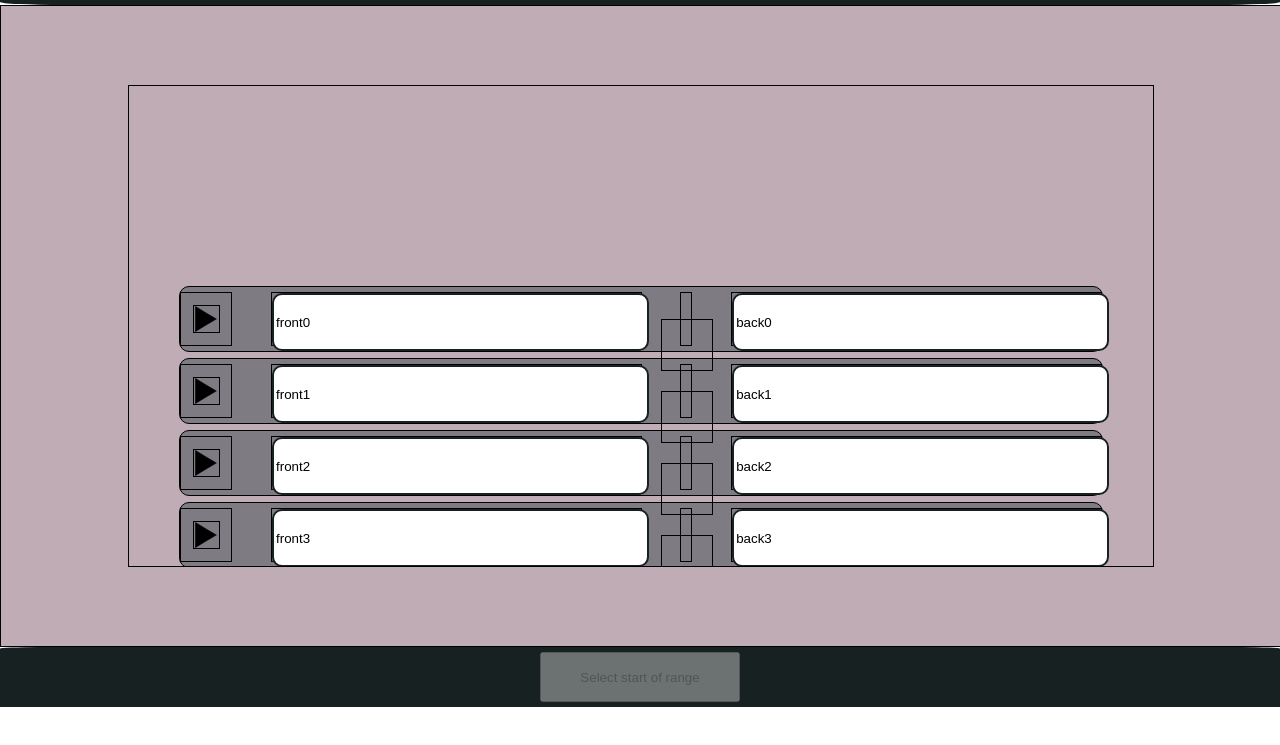
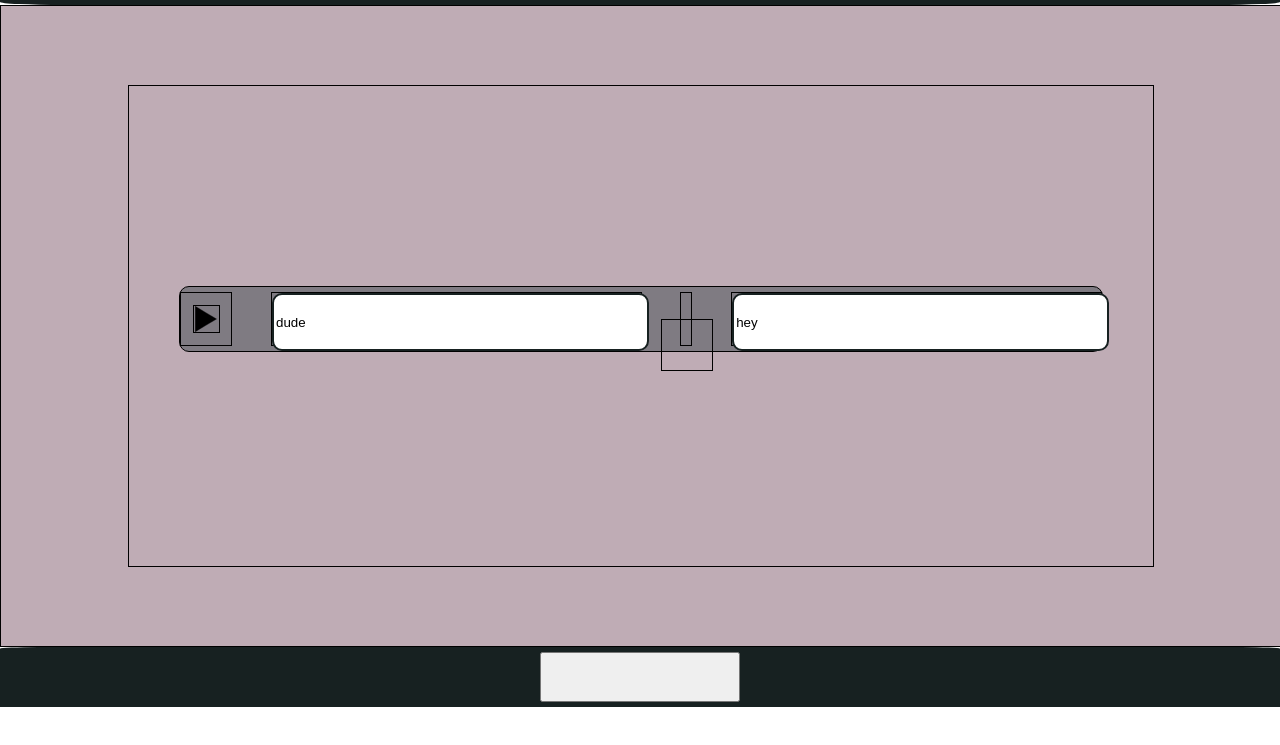
Before and after one commit to raquelboujnah/WordLearningApp, a website: page public/main/index.html in a window 1280 px wide. Shown: the part 55-800 px from the top of the page. Drawn offline with Linux system fonts and the light colour scheme.

Commit message:
main page overhaul

```diff
--- a/public/main/index.html
+++ b/public/main/index.html
@@ -22,6 +22,7 @@
             <button id="sessionBtn"></button>
         </footer>
 
-        <script src="./res/main.js"></script>
+        <!-- <script src="./res/main.js"></script> -->
+        <script src="./res/main2.js"></script>
     </body>
 </html>
--- a/public/main/res/main.js
+++ b/public/main/res/main.js
@@ -168,8 +168,32 @@ const container = document.getElementById('container');
 
 setupLogOut()
 
+const cards = [
+    {id: 1, front: 'front1', back: 'back1'},
+    {id: 2, front: 'front2', back: 'back2'},
+    {id: 3, front: 'front3', back: 'back3'},
+]
+
+insertItems(cards);
 
 const items = []
+
+function setHeader(username){
+    const header = document.querySelector('header h1');
+    header.textContent = `Hi, ${username}`
+}
+
+
+
+function insertItems(items){
+    const container = document.getElementById('container');
+    const lastFiller = document.getElementsByClassName('filler')[1];
+
+    for(const {id, front, back} in items){
+        const item = makeItem(id, front, back)
+        container.insertBefore(item, lastFiller);
+    }
+}
 
 function setupLogOut(){
 
@@ -207,13 +231,13 @@ function setupLogOut(){
 }
 
 
-container.appendChild(getFiller());
-for(i = 0; i < 20; i++){
-    const item = makeItem(i, 'front' + i, 'back' + i);
-    container.appendChild(item);
-    items.push(item);
-}
-container.appendChild(getFiller());
+// container.appendChild(getFiller());
+// for(i = 0; i < 20; i++){
+//     const item = makeItem(i, 'front' + i, 'back' + i);
+//     container.appendChild(item);
+//     items.push(item);
+// }
+// container.appendChild(getFiller());
 
 Range.updateOrder();
 
--- /dev/null
+++ b/public/main/res/main2.js
@@ -0,0 +1,154 @@
+
+insertFillers()
+
+
+const buses = {
+    fieldUpdate: createEventBus(),
+    newItem: createEventBus()
+}
+
+buses.fieldUpdate.addListener(0, console.log)
+
+insertItem(0, 'dude', 'hey', buses)
+
+sweepHeaders()
+
+async function sweepHeaders(){
+    const names = ['dude', 'MAN', 'john.doe'];
+    let i = 0;
+    while(true){
+        setHeader(names[i]);
+        i = (i + 1) % names.length
+        await wait(2000);
+    }
+}
+
+function setHeader(username){
+    const header = document.querySelector('header h1');
+    header.textContent = `Hi, ${username}`
+}
+
+function wait(ms){
+    return new Promise(res => setTimeout(res, ms));
+}
+
+function insertFillers(){
+    const container = document.getElementById('container');
+    create('div', 'filler', filler => container.appendChild(filler));
+    create('div', 'filler', filler => container.appendChild(filler));
+}
+
+function insertItem(id, front, back){
+    const container = document.getElementById('container');
+    const lastFiller = document.getElementsByClassName('filler')[1];
+
+    container.insertBefore(makeItem(id, front, back, buses), lastFiller);
+}
+
+function makeItem(id, front, back, buses){
+
+    function setupField(field, init, fieldName){
+        field.value = init;
+        field.readOnly = true;
+        field.placeholder = fieldName;
+
+        field.addEventListener('dblclick', (e) => {
+            e.preventDefault();
+            field.readOnly = false;
+        })
+
+        field.addEventListener('focusout', (e) => {
+            e.preventDefault();
+            field.readOnly = true;
+
+            buses.fieldUpdate.invoke({[fieldName]: field.value, id: id});
+        })
+    }
+
+    return create('div', 'item', item => {
+
+        create('div', 'item-btn', holder => {
+            item.appendChild(holder);
+            create('img', 'range-sel', s => {
+                holder.appendChild(s)
+                s.src = './res/images/blackTriangle.svg'
+            })
+        })
+
+        create('div', 'side','front', holder => {
+            item.appendChild(holder);
+            create('input', field => {
+                holder.appendChild(field);
+                setupField(field, front, 'front')
+            })
+        })
+
+        create('div', 'adder', holder => {
+            item.appendChild(holder);
+
+            create('div', 'show-area', area => {
+                holder.appendChild(area)
+                create('button', 'addNew', 'text:+', btn => {
+                    area.appendChild(btn);
+                    btn.style.display = 'none';
+                    btn.onclick = () => makeNewItemAfter(item, buses);
+
+                    area.onmouseover = () => btn.style.display = 'block';
+                    area.onmouseleave = () => btn.style.display = 'none';
+                })
+            })
+        })
+
+        create('div', 'side', 'back', holder => {
+            item.appendChild(holder);
+            create('input', field => {
+                holder.appendChild(field)
+                setupField(field, back, 'back')
+            })
+        })
+
+    })
+}
+
+function makeNewItemAfter(item, buses){
+    const container = document.getElementById('container');
+    const newItem = makeItem(undefined, '', '', buses)
+    container.insertBefore(newItem, item.nextSibling);
+}
+
+function createEventBus(){
+    const bus = {
+        collection: {},
+
+        addListener: (listener, fn) => {
+            bus.collection[listener] = fn;
+        },
+
+        removeListener: (owner) => delete bus.collection[owner],
+
+        invoke: arg => Object.values(bus.collection).forEach(fn => fn(arg))
+    }
+    return bus;
+}
+
+function create(tag, ...args){
+    const el = document.createElement(tag);
+    for(const arg of args){
+
+        if(typeof arg === 'string'){
+            if(arg.startsWith('id:')){
+                el.id = arg.substring(3);
+            }
+            else if(arg.startsWith('text:')){
+                el.appendChild(document.createTextNode(arg.substring(5)))
+            }
+            else {
+                el.classList.add(arg);
+            }
+        }
+        else if(typeof arg === 'function'){
+            arg(el);
+        }
+    }
+    return el;
+}
```
